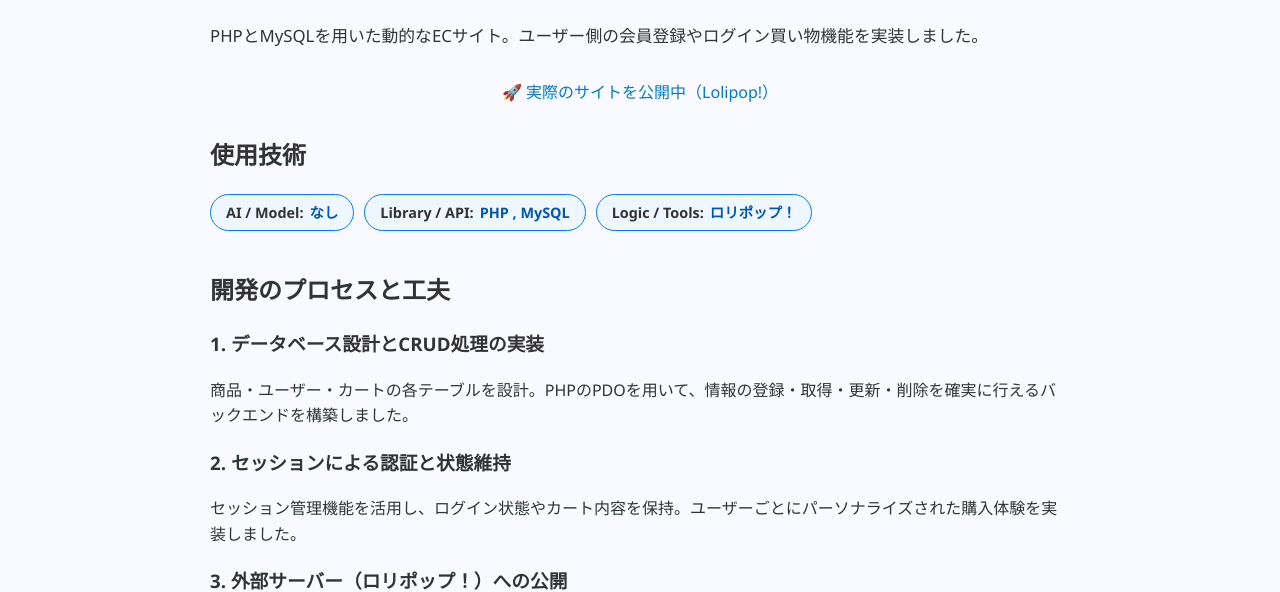
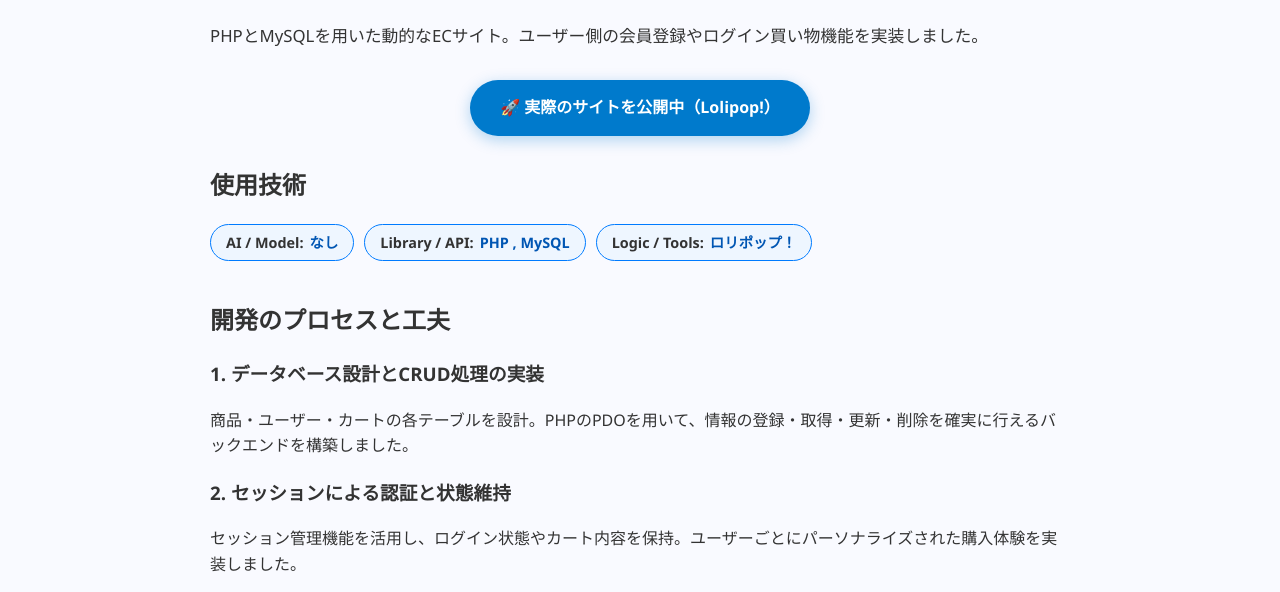
Before and after one commit to kenpyo/portfolio, a plain HTML site: page project/ec.html in a window 1280 px wide. Shown: the part 220-812 px from the top of the page. Drawn offline with Linux system fonts and the light colour scheme.

```diff
--- a/styles.css
+++ b/styles.css
@@ -325,3 +325,20 @@
     justify-content: center;
   }
 }
+
+
+.visit-button {
+  background: #007acc;
+  color: #fff !important;
+  padding: 15px 30px;
+  border-radius: 30px;
+  font-weight: bold;
+  text-decoration: none;
+  display: inline-block;
+  transition: background 0.3s, transform 0.2s;
+  box-shadow: 0 4px 15px rgba(0, 122, 204, 0.3);
+}
+.visit-button:hover {
+  background: #005fa3;
+  transform: translateY(-2px);
+}
```
